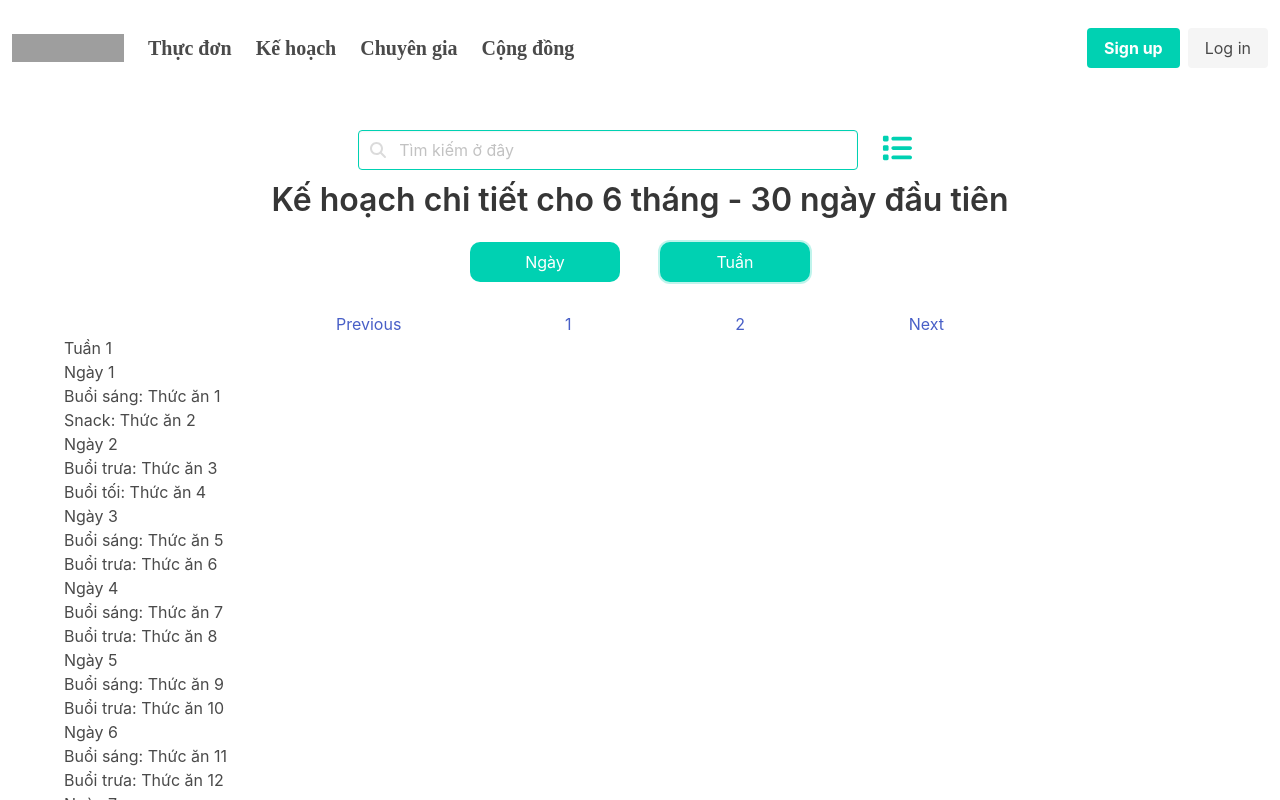
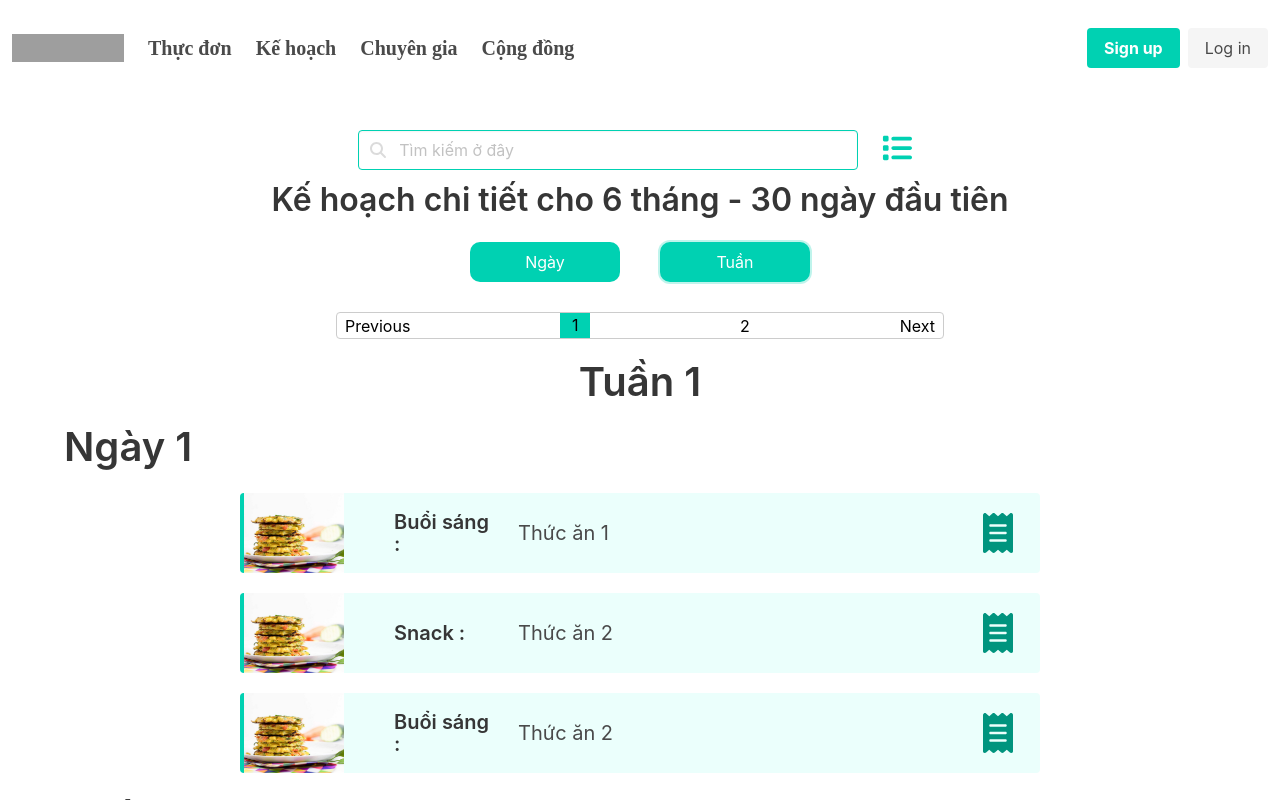
Before and after one commit to DaoAnhTu2105/EXE201_BLW_FE_WEB, a React (Create React App) app: page /planDetail in a window 1280 px wide. Both pictures are taken after a click on the button "Tuần". Shown: the top 800 px of the page. Built offline with nearby package versions, Linux system fonts and the light colour scheme; grey boxes are pictures that could not be loaded.

Commit message:
complete plan detail week layout

```diff
--- a/src/pages/Detail/PlanDetail/index.css
+++ b/src/pages/Detail/PlanDetail/index.css
@@ -11,3 +11,22 @@
       border: none;
       cursor: pointer;
     }
+
+    .pagination {
+
+      background-color: white;
+      border: 1px solid #ccc;
+      border-radius: 4px;
+      padding: 0 8px;
+    }
+
+    .pagination a {
+      color: black;
+      text-decoration: none;
+    }
+
+    .pagination .active {
+      width: 30px;
+      height: 25px;
+      background-color: hsl(171, 100%, 41%);
+    }
--- a/src/pages/Detail/PlanDetail/index.js
+++ b/src/pages/Detail/PlanDetail/index.js
@@ -2,7 +2,9 @@ import React, { useState } from "react";
 import ReactPaginate from "react-paginate";
 import { Rating } from "@mui/material";
 import img from "../../../image/recipe1.jpg";
-import "./index.js";
+import "./index.css";
+import { FontAwesomeIcon } from "@fortawesome/react-fontawesome";
+import { faReceipt } from "@fortawesome/free-solid-svg-icons";
 const PlanDetail = () => {
   const [buttonDate, setButtonDate] = useState(true);
   const [buttonWeek, setButtonWeek] = useState(false);
@@ -17,6 +19,11 @@ const PlanDetail = () => {
         id: 2,
         recipe: "Thức ăn 2",
         isSnack: true,
+      },
+      {
+        id: 2,
+        recipe: "Thức ăn 2",
+        isBreak: true,
       },
     ],
     2: [
@@ -196,6 +203,7 @@ const PlanDetail = () => {
             <h4 className="title is-4" style={{ textAlign: "center" }}>
               Buổi sáng
             </h4>
+
             <div
               style={{
                 display: "flex",
@@ -203,18 +211,11 @@ const PlanDetail = () => {
                 alignItems: "center",
               }}
             >
-              <div
-                style={{
-                  display: "flex",
-                  justifyContent: "center",
-                  alignItems: "center",
-                }}
-              >
-                <div className="grid-container">
+              <div className="grid-container-planDetail">
                 {currentBreakfastItems.length === 0 ? (
                   <>
-                      <div className="grid-item"></div>
-                      <div className="grid-item">
+                    <div className="grid-item-planDetail"></div>
+                    <div className="grid-item-planDetail">
                       <div
                         className="notification is-primary is-light"
                         style={{
@@ -230,7 +231,7 @@ const PlanDetail = () => {
                   </>
                 ) : (
                   currentBreakfastItems.map((item) => (
-                      <div className="grid-item">
+                    <div className="grid-item-planDetail">
                       <div
                         className="card"
                         style={{ width: "300px", height: "320px" }}
@@ -285,7 +286,6 @@ const PlanDetail = () => {
               </div>
             </div>
           </div>
-          </div>
           <div className="mt-5 mb-5">
             <h4 className="title is-4" style={{ textAlign: "center" }}>
               Buổi trưa
@@ -304,11 +304,11 @@ const PlanDetail = () => {
                   alignItems: "center",
                 }}
               >
-                <div className="grid-container">
+                <div className="grid-container-planDetail">
                   {currentLunchItems.length === 0 ? (
                     <>
-                      <div className="grid-item"></div>
-                      <div className="grid-item">
+                      <div className="grid-item-planDetail"></div>
+                      <div className="grid-item-planDetail">
                         <div
                           className="notification is-primary is-light"
                           style={{
@@ -324,7 +324,7 @@ const PlanDetail = () => {
                     </>
                   ) : (
                     currentLunchItems.map((item) => (
-                      <div className="grid-item">
+                      <div className="grid-item-planDetail">
                         <div
                           className="card"
                           style={{ width: "300px", height: "320px" }}
@@ -398,11 +398,11 @@ const PlanDetail = () => {
                   alignItems: "center",
                 }}
               >
-                <div className="grid-container">
+                <div className="grid-container-planDetail">
                   {currentSnackItems.length === 0 ? (
                     <>
-                      <div className="grid-item"></div>
-                      <div className="grid-item">
+                      <div className="grid-item-planDetail"></div>
+                      <div className="grid-item-planDetail">
                         <div
                           className="notification is-primary is-light"
                           style={{
@@ -418,7 +418,7 @@ const PlanDetail = () => {
                     </>
                   ) : (
                     currentSnackItems.map((item) => (
-                      <div className="grid-item">
+                      <div className="grid-item-planDetail">
                         <div
                           className="card"
                           style={{ width: "300px", height: "320px" }}
@@ -492,11 +492,11 @@ const PlanDetail = () => {
                   alignItems: "center",
                 }}
               >
-                <div className="grid-container">
+                <div className="grid-container-planDetail">
                   {currentEveningItems.length === 0 ? (
                     <>
-                      <div className="grid-item"></div>
-                      <div className="grid-item">
+                      <div className="grid-item-planDetail"></div>
+                      <div className="grid-item-planDetail">
                         <div
                           className="notification is-primary is-light"
                           style={{
@@ -512,7 +512,7 @@ const PlanDetail = () => {
                     </>
                   ) : (
                     currentEveningItems.map((item) => (
-                      <div className="grid-item">
+                      <div className="grid-item-planDetail">
                         <div
                           className="card"
                           style={{ width: "300px", height: "320px" }}
@@ -590,32 +590,238 @@ const PlanDetail = () => {
             </div>
           </div>
           <div>
-            <h4>Tuần {currentWeekNumber}</h4>
-            <ul>
+            <h2
+              className="title is-2"
+              style={{ textAlign: "center", marginTop: 20, marginBottom: 20 }}
+            >
+              Tuần {currentWeekNumber}
+            </h2>
             {currentWeekDates.map((date) => (
-                <li key={date}>
-                  <h4>Ngày {date}</h4>
-                  <ul>
+              <>
+                <h2 className="title is-2" key={date}>
+                  Ngày {date}
+                </h2>
                 {planDetail[date].map((item) => (
                   <>
                     {item.isBreak && (
-                          <li key={item.id}>Buổi sáng: {item.recipe}</li>
+                      <article
+                        className="message is-primary"
+                        key={item.id}
+                        style={{ width: 800, margin: "20px auto" }}
+                      >
+                        <div className="message-body" style={{ padding: 0 }}>
+                          <div style={{ display: "flex" }}>
+                            <img
+                              src={img}
+                              alt=""
+                              style={{ width: 100, height: 80 }}
+                            />
+                            <div
+                              style={{
+                                paddingLeft: 50,
+                                display: "flex",
+                                alignItems: "center",
+                              }}
+                            >
+                              <h5
+                                className="title is-5"
+                                style={{ margin: 0, width: 100 }}
+                              >
+                                Buổi sáng :
+                              </h5>
+
+                              <p
+                                className="subtitle is-5 ml-5"
+                                style={{
+                                  width: 300,
+                                  height: 25,
+                                  overflow: "hidden",
+                                  marginTop: 1,
+                                }}
+                              >
+                                {item.recipe}
+                              </p>
+                            </div>
+                            <FontAwesomeIcon
+                              icon={faReceipt}
+                              size="lg"
+                              style={{
+                                width: 80,
+                                height: 40,
+                                marginLeft: 140,
+                                marginTop: 20,
+                              }}
+                            />
+                          </div>
+                        </div>
+                      </article>
                     )}
                     {item.isLunch && (
-                          <li key={item.id}>Buổi trưa: {item.recipe}</li>
+                      <article
+                        className="message is-primary"
+                        key={item.id}
+                        style={{ width: 800, margin: "20px auto" }}
+                      >
+                        <div className="message-body" style={{ padding: 0 }}>
+                          <div style={{ display: "flex" }}>
+                            <img
+                              src={img}
+                              alt=""
+                              style={{ width: 100, height: 80 }}
+                            />
+                            <div
+                              style={{
+                                paddingLeft: 50,
+                                display: "flex",
+                                alignItems: "center",
+                              }}
+                            >
+                              <div style={{ width: "473" }}>
+                                <h5
+                                  className="title is-5"
+                                  style={{ margin: 0, width: 100 }}
+                                >
+                                  Buổi trưa :
+                                </h5>
+                              </div>
+                              <p
+                                className="subtitle is-5 ml-5"
+                                style={{
+                                  width: 300,
+                                  height: 25,
+                                  overflow: "hidden",
+                                  marginTop: 1,
+                                }}
+                              >
+                                {item.recipe}
+                              </p>
+                            </div>
+                            <FontAwesomeIcon
+                              icon={faReceipt}
+                              size="lg"
+                              style={{
+                                width: 80,
+                                height: 40,
+                                marginLeft: 140,
+                                marginTop: 20,
+                              }}
+                            />
+                          </div>
+                        </div>
+                      </article>
                     )}
                     {item.isEvening && (
-                          <li key={item.id}>Buổi tối: {item.recipe}</li>
+                      <article
+                        className="message is-primary"
+                        key={item.id}
+                        style={{ width: 800, margin: "20px auto" }}
+                      >
+                        <div className="message-body" style={{ padding: 0 }}>
+                          <div style={{ display: "flex" }}>
+                            <img
+                              src={img}
+                              alt=""
+                              style={{ width: 100, height: 80 }}
+                            />
+                            <div
+                              style={{
+                                paddingLeft: 50,
+                                display: "flex",
+                                alignItems: "center",
+                              }}
+                            >
+                              <div style={{ width: "473" }}>
+                                <h5
+                                  className="title is-5"
+                                  style={{ margin: 0, width: 100 }}
+                                >
+                                  Buổi tối :
+                                </h5>
+                              </div>
+                              <p
+                                className="subtitle is-5 ml-5"
+                                style={{
+                                  width: 300,
+                                  height: 25,
+                                  overflow: "hidden",
+                                  marginTop: 1,
+                                }}
+                              >
+                                {item.recipe}
+                              </p>
+                            </div>
+                            <FontAwesomeIcon
+                              icon={faReceipt}
+                              size="lg"
+                              style={{
+                                width: 80,
+                                height: 40,
+                                marginLeft: 140,
+                                marginTop: 20,
+                              }}
+                            />
+                          </div>
+                        </div>
+                      </article>
                     )}
                     {item.isSnack && (
-                          <li key={item.id}>Snack: {item.recipe}</li>
+                      <article
+                        className="message is-primary"
+                        key={item.id}
+                        style={{ width: 800, margin: "20px auto" }}
+                      >
+                        <div className="message-body" style={{ padding: 0 }}>
+                          <div style={{ display: "flex" }}>
+                            <img
+                              src={img}
+                              alt=""
+                              style={{ width: 100, height: 80 }}
+                            />
+                            <div
+                              style={{
+                                paddingLeft: 50,
+                                display: "flex",
+                                alignItems: "center",
+                              }}
+                            >
+                              <div style={{ width: "473" }}>
+                                <h5
+                                  className="title is-5"
+                                  style={{ margin: 0, width: 100 }}
+                                >
+                                  Snack :
+                                </h5>
+                              </div>
+                              <p
+                                className="subtitle is-5 ml-5"
+                                style={{
+                                  width: 300,
+                                  height: 25,
+                                  overflow: "hidden",
+                                  marginTop: 1,
+                                }}
+                              >
+                                {item.recipe}
+                              </p>
+                            </div>
+                            <FontAwesomeIcon
+                              icon={faReceipt}
+                              size="lg"
+                              style={{
+                                width: 80,
+                                height: 40,
+                                marginLeft: 140,
+                                marginTop: 20,
+                              }}
+                            />
+                          </div>
+                        </div>
+                      </article>
                     )}
                   </>
                 ))}
-                  </ul>
-                </li>
+              </>
             ))}
-            </ul>
           </div>
         </>
       )}
```
Lines whose indentation alone changed are shown as unchanged.
